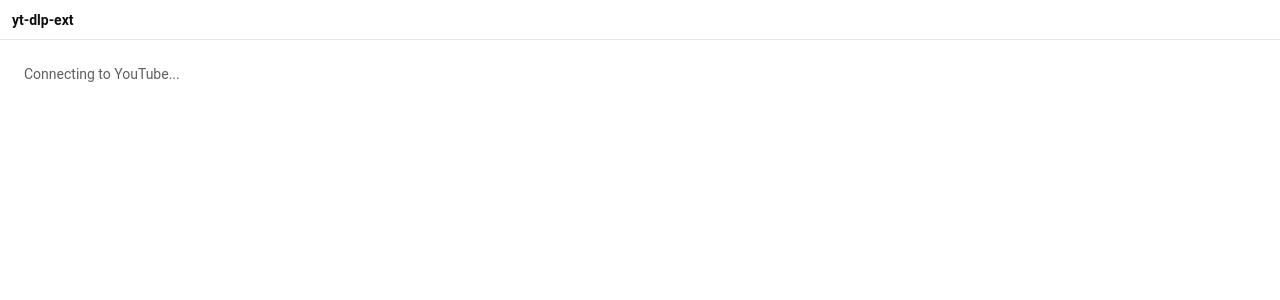
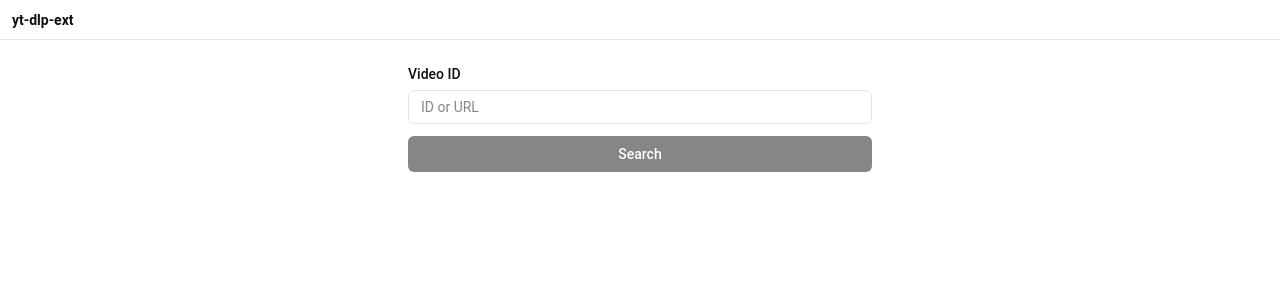
Before and after one commit to hi-ogawa/yt-dlp-ext, a React (Vite) app: page / in a window 1280 px wide. Shown: the top 300 px of the page. Built offline with nearby package versions, Linux system fonts and the light colour scheme.

Commit message:
refactor: render disabled form during rpc init, move rpcQuery into DownloadPage
Show the real form in disabled state while connecting instead of a
skeleton. Error renders below the form. App is now just layout.

Co-Authored-By: Claude Opus 4.6 (1M context) <noreply@anthropic.com>

```diff
--- a/src/index.tsx
+++ b/src/index.tsx
@@ -24,7 +24,14 @@ const queryClient = new QueryClient();
 
 // --- Components ---
 
-function DownloadPage({ rpc }: { rpc: ContentRpc }) {
+function DownloadPage() {
+  const rpcQuery = useQuery({
+    queryKey: ["iframe-rpc"],
+    queryFn: initContentRpc,
+    staleTime: Infinity,
+  });
+  const rpc = rpcQuery.data!;
+
   const [input, setInput] = useState("");
 
   const searchMutation = useMutation({
@@ -56,17 +63,22 @@ function DownloadPage({ rpc }: { rpc: ContentRpc }) {
             value={input}
             onChange={(e) => setInput(e.target.value)}
             placeholder="ID or URL"
+            disabled={!rpcQuery.isSuccess}
             className="w-full rounded-md border border-border bg-background px-3 py-1.5 text-sm"
           />
         </div>
         <button
           type="submit"
-          disabled={searchMutation.isPending}
+          disabled={!rpcQuery.isSuccess || searchMutation.isPending}
           className="w-full rounded-md bg-primary px-3 py-2 text-sm font-medium text-primary-foreground hover:bg-primary/90 disabled:opacity-50"
         >
           {searchMutation.isPending ? "Searching..." : "Search"}
         </button>
       </form>
+
+      {rpcQuery.isError && (
+        <p className="text-sm text-red-500">Failed to connect to YouTube.</p>
+      )}
 
       {searchMutation.isSuccess && (
         <>
@@ -246,28 +258,13 @@ function DownloadForm({
 
 function App() {
   useTheme();
-  const rpcQuery = useQuery({
-    queryKey: ["iframe-rpc"],
-    queryFn: initContentRpc,
-    staleTime: Infinity,
-  });
 
   return (
     <div className="min-h-screen">
       <header className="flex h-10 items-center border-b px-3">
         <span className="text-sm font-semibold">yt-dlp-ext</span>
       </header>
-      {rpcQuery.isSuccess ? (
-        <DownloadPage rpc={rpcQuery.data} />
-      ) : rpcQuery.isError ? (
-        <p className="p-6 text-sm text-red-500">
-          Failed to connect to YouTube.
-        </p>
-      ) : (
-        <p className="p-6 text-sm text-muted-foreground">
-          Connecting to YouTube...
-        </p>
-      )}
+      <DownloadPage />
       <Toaster position="top-right" richColors />
     </div>
   );
```
